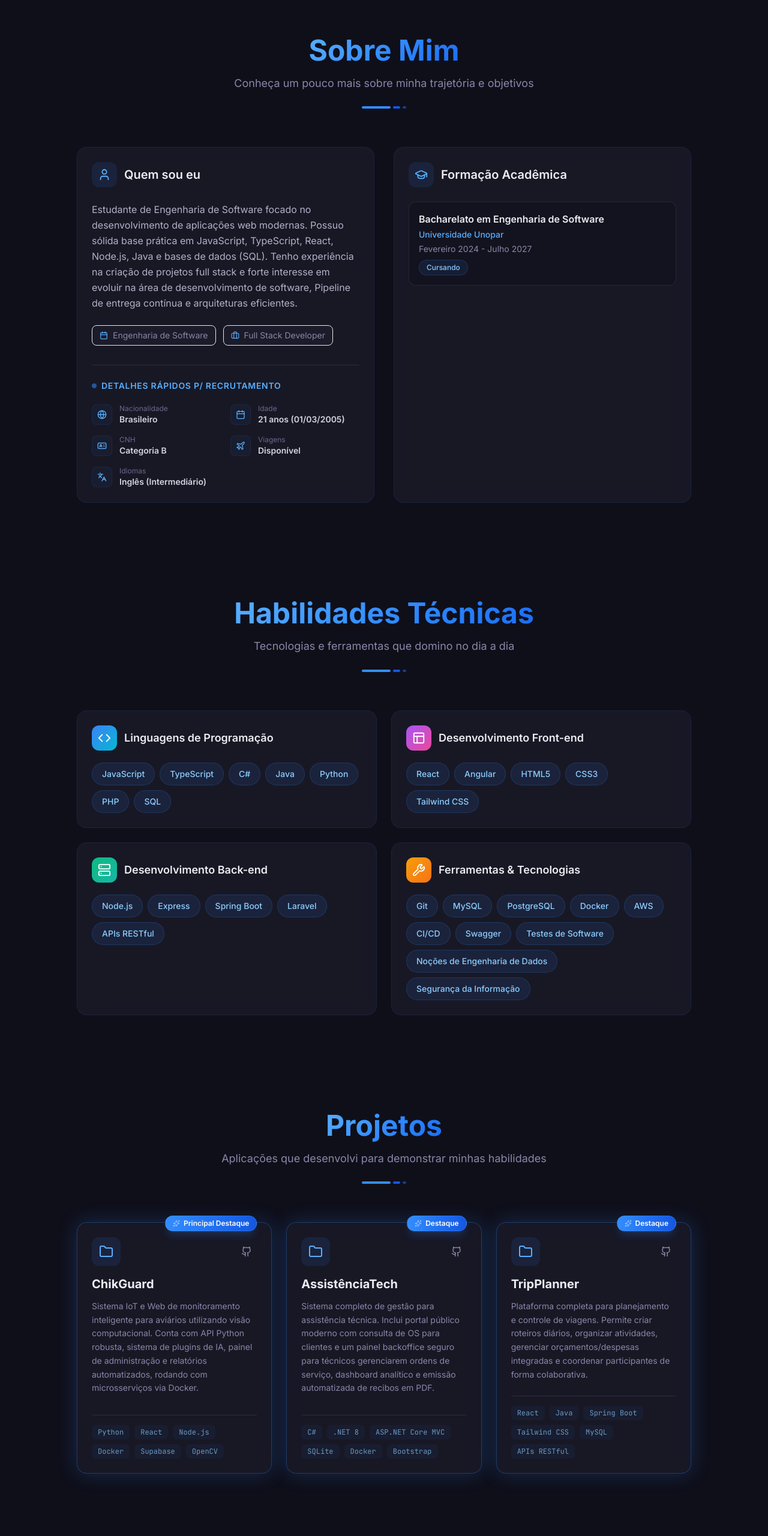
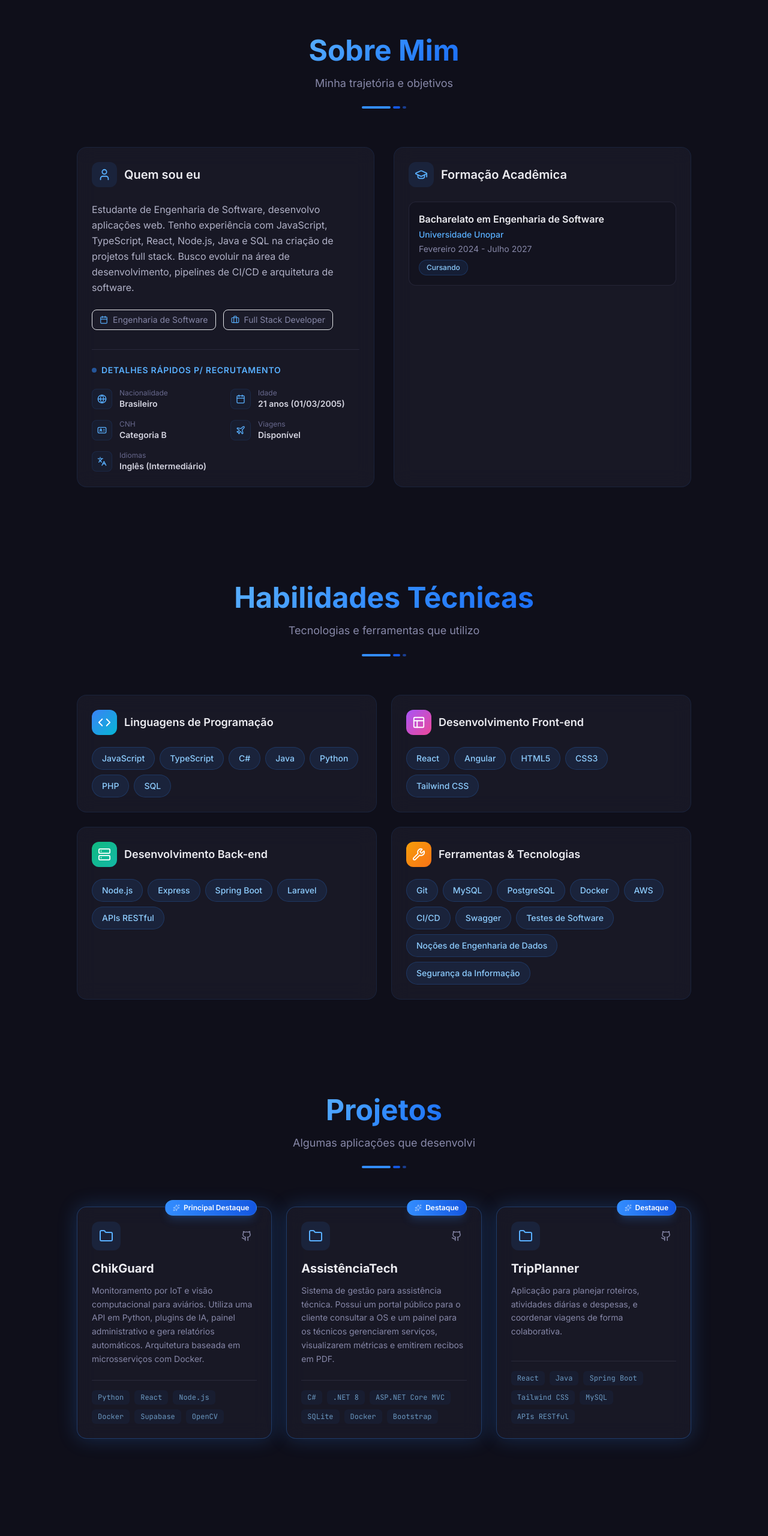
Before and after one commit to Nicolas125-tech/Portifolio-em-React-e-Talwind, a React (Vite) app: page / in a window 1280 px wide. Shown: the part 820-3380 px from the top of the page at 60% size. Built offline with nearby package versions, Linux system fonts and the light colour scheme.

Commit message:
refactor: simplifica textos e melhora objetividade das descricoes
Revisa textos das sessoes do portfólio (experiencia, sobre, projetos e contatos) para tornar a comunicacao mais direta e agradavel para os visitantes.

```diff
--- a/src/components/sections/About.jsx
+++ b/src/components/sections/About.jsx
@@ -15,7 +15,7 @@ export const About = () => {
         <AnimatedSection>
           <SectionTitle
             title="Sobre Mim"
-            subtitle="Conheça um pouco mais sobre minha trajetória e objetivos"
+            subtitle="Minha trajetória e objetivos"
           />
         </AnimatedSection>
 
--- a/src/components/sections/Certifications.jsx
+++ b/src/components/sections/Certifications.jsx
@@ -34,7 +34,7 @@ export const Certifications = () => {
         <AnimatedSection>
           <SectionTitle
             title="Cursos & Certificações"
-            subtitle="Investimento contínuo em aprendizado e atualização profissional"
+            subtitle="Meus cursos e certificados"
           />
         </AnimatedSection>
 
--- a/src/components/sections/Contact.jsx
+++ b/src/components/sections/Contact.jsx
@@ -50,7 +50,7 @@ export const Contact = () => {
         <AnimatedSection>
           <SectionTitle
             title="Entre em Contato"
-            subtitle="Estou disponível para novas oportunidades e projetos"
+            subtitle="Disponível para novas oportunidades e projetos"
           />
         </AnimatedSection>
 
@@ -89,10 +89,10 @@ export const Contact = () => {
             <GlassCard className="h-full flex flex-col justify-between">
               <div>
                 <h3 className="text-xl font-bold text-dark-100 mb-2">
-                  Vamos construir algo incrível juntos?
+                  Vamos construir algo juntos?
                 </h3>
                 <p className="text-dark-400 text-sm leading-relaxed mb-8">
-                  Estou sempre aberto a discutir novos projetos, ideias criativas ou oportunidades de fazer parte de um time incrível.
+                  Estou aberto a discutir projetos, ideias ou oportunidades de trabalho.
                 </p>
               </div>
 
--- a/src/components/sections/Experience.jsx
+++ b/src/components/sections/Experience.jsx
@@ -10,7 +10,7 @@ export const Experience = () => {
         <AnimatedSection>
           <SectionTitle
             title="Experiência Profissional"
-            subtitle="Minha trajetória profissional e crescimento na área de tecnologia"
+            subtitle="Minhas experiências profissionais"
           />
         </AnimatedSection>
 
--- a/src/components/sections/Projects.jsx
+++ b/src/components/sections/Projects.jsx
@@ -11,7 +11,7 @@ export const Projects = () => {
         <AnimatedSection>
           <SectionTitle
             title="Projetos"
-            subtitle="Aplicações que desenvolvi para demonstrar minhas habilidades"
+            subtitle="Algumas aplicações que desenvolvi"
           />
         </AnimatedSection>
 
--- a/src/components/sections/Skills.jsx
+++ b/src/components/sections/Skills.jsx
@@ -39,7 +39,7 @@ export const Skills = () => {
         <AnimatedSection>
           <SectionTitle
             title="Habilidades Técnicas"
-            subtitle="Tecnologias e ferramentas que domino no dia a dia"
+            subtitle="Tecnologias e ferramentas que utilizo"
           />
         </AnimatedSection>
 
--- a/src/data/personalData.js
+++ b/src/data/personalData.js
@@ -9,7 +9,7 @@ export const personalData = {
   linkedin: "https://www.linkedin.com/in/nicolas-mandarino-bissoqui-7787761b8",
   github: "https://github.com/nicolas125-tech",
   portfolio: "https://nicolas125-tech.github.io/Portifolio-em-React-e-Talwind/",
-  about: "Estudante de Engenharia de Software focado no desenvolvimento de aplicações web modernas. Possuo sólida base prática em JavaScript, TypeScript, React, Node.js, Java e bases de dados (SQL). Tenho experiência na criação de projetos full stack e forte interesse em evoluir na área de desenvolvimento de software, Pipeline de entrega contínua e arquiteturas eficientes.",
+  about: "Estudante de Engenharia de Software, desenvolvo aplicações web. Tenho experiência com JavaScript, TypeScript, React, Node.js, Java e SQL na criação de projetos full stack. Busco evoluir na área de desenvolvimento, pipelines de CI/CD e arquitetura de software.",
   birthDate: "01/03/2005",
   nationality: "Brasileiro",
   cnh: "Categoria B",
@@ -43,7 +43,7 @@ export const experience = [
     company: "Agili Software",
     period: "Maio 2026 - Atual",
     isCurrent: true,
-    description: "Análise, diagnóstico e resolução de problemas técnicos e lógicos em sistemas de software. Suporte técnico avançado, auxiliando na utilização das soluções tecnológicas da empresa. Elaboração de consultas e manipulação de base de dados (SQL) para análise de cenários e correção de falhas. Interação com a equipe de desenvolvimento para reporte de bugs e melhoria contínua dos sistemas."
+    description: "Suporte técnico auxiliando no uso dos sistemas da empresa. Analiso e resolvo problemas, crio consultas no banco de dados (SQL) para encontrar falhas e interajo com os desenvolvedores para relatar bugs e propor melhorias."
   },
   {
     id: 2,
@@ -51,7 +51,7 @@ export const experience = [
     company: "Helpdesk Londrina",
     period: "Janeiro 2026 - Atual",
     isCurrent: true,
-    description: "Prestação de suporte técnico de hardware e software para utilizadores. Manutenção preventiva e corretiva de computadores. Diagnóstico e resolução de problemas em redes e sistemas operativos."
+    description: "Suporte técnico de hardware e software. Manutenção preventiva e corretiva de computadores. Diagnóstico e resolução de problemas em redes e sistemas operacionais."
   },
   {
     id: 3,
@@ -59,7 +59,7 @@ export const experience = [
     company: "Espaço Musical",
     period: "Janeiro 2023 - Outubro 2025",
     isCurrent: false,
-    description: "Lecionou aulas de violino e piano, desenvolvendo materiais didáticos personalizados. Condução de ensaios e prática de orquestra com grupos de alunos."
+    description: "Aulas de violino e piano com materiais didáticos personalizados. Condução de ensaios e prática de orquestra com os alunos."
   }
 ];
 
@@ -109,7 +109,7 @@ export const projects = [
   {
     id: 2,
     title: "ChikGuard",
-    description: "Sistema IoT e Web de monitoramento inteligente para aviários utilizando visão computacional. Conta com API Python robusta, sistema de plugins de IA, painel de administração e relatórios automatizados, rodando com microsserviços via Docker.",
+    description: "Monitoramento por IoT e visão computacional para aviários. Utiliza uma API em Python, plugins de IA, painel administrativo e gera relatórios automáticos. Arquitetura baseada em microsserviços com Docker.",
     tech: ["Python", "React", "Node.js", "Docker", "Supabase", "OpenCV"],
     githubUrl: "https://github.com/Nicolas125-tech/ChikGuard-Original",
     featured: true,
@@ -118,7 +118,7 @@ export const projects = [
   {
     id: 1,
     title: "AssistênciaTech",
-    description: "Sistema completo de gestão para assistência técnica. Inclui portal público moderno com consulta de OS para clientes e um painel backoffice seguro para técnicos gerenciarem ordens de serviço, dashboard analítico e emissão automatizada de recibos em PDF.",
+    description: "Sistema de gestão para assistência técnica. Possui um portal público para o cliente consultar a OS e um painel para os técnicos gerenciarem serviços, visualizarem métricas e emitirem recibos em PDF.",
     tech: ["C#", ".NET 8", "ASP.NET Core MVC", "SQLite", "Docker", "Bootstrap"],
     githubUrl: "https://github.com/Nicolas125-tech/AssistenciaTech",
     featured: true,
@@ -127,7 +127,7 @@ export const projects = [
   {
     id: 3,
     title: "TripPlanner",
-    description: "Plataforma completa para planejamento e controle de viagens. Permite criar roteiros diários, organizar atividades, gerenciar orçamentos/despesas integradas e coordenar participantes de forma colaborativa.",
+    description: "Aplicação para planejar roteiros, atividades diárias e despesas, e coordenar viagens de forma colaborativa.",
     tech: ["React", "Java", "Spring Boot", "Tailwind CSS", "MySQL", "APIs RESTful"],
     githubUrl: "https://github.com/Nicolas125-tech/TripPlanner-React-e-Java",
     featured: true,
```
